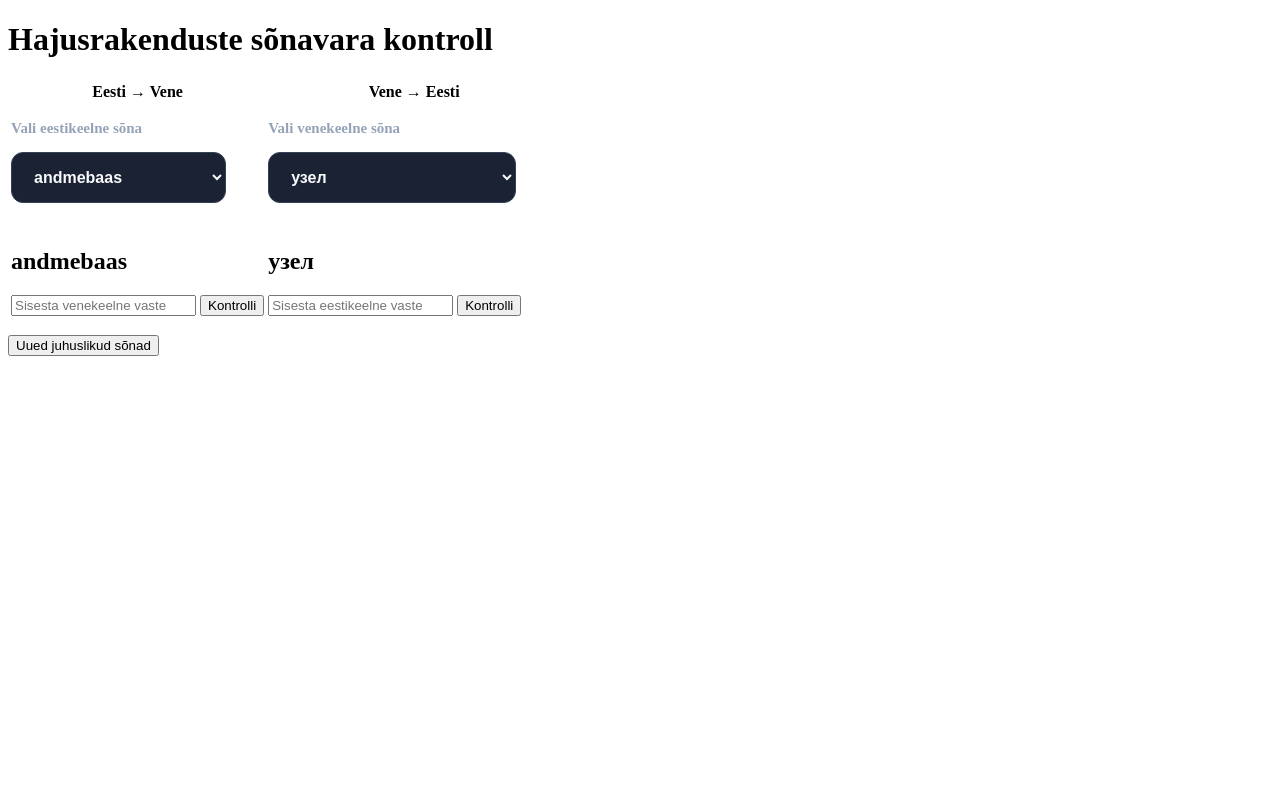
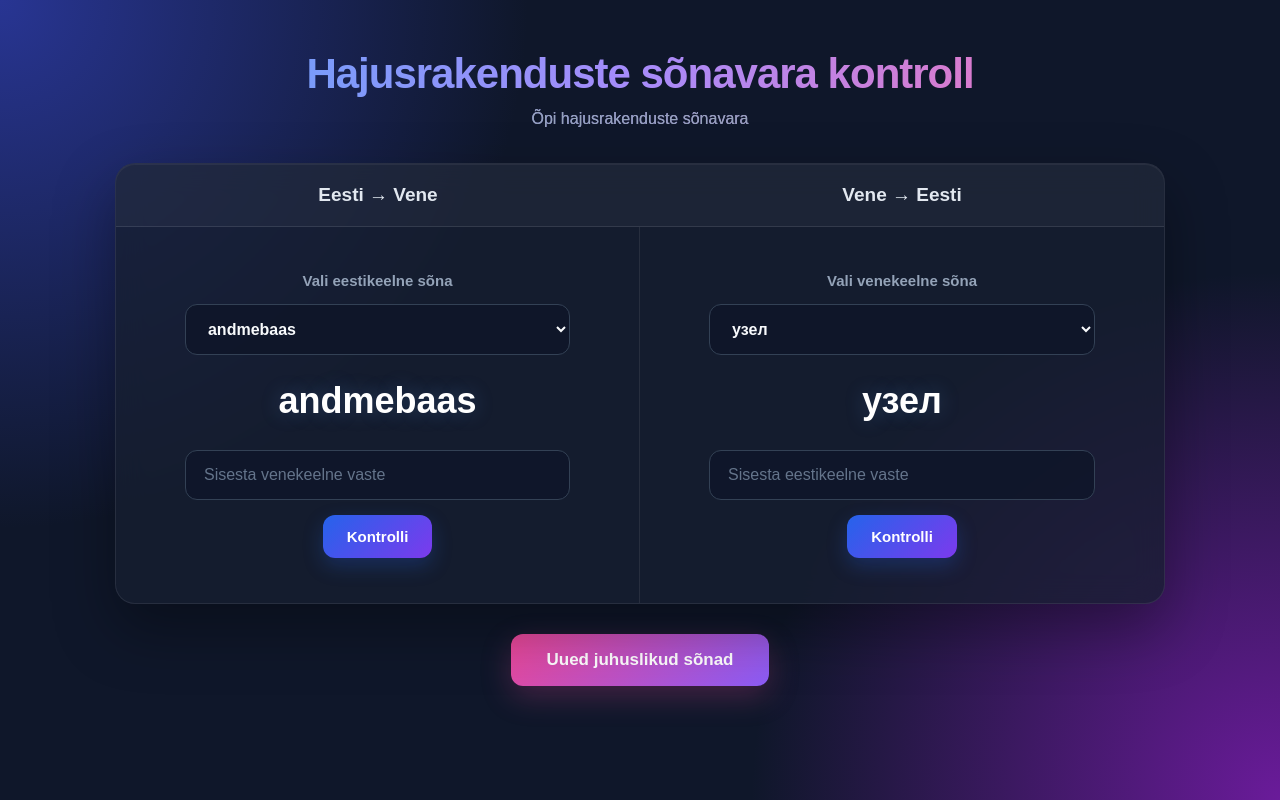
Before and after one commit to IgorAleksejevTTHK/LightTracker, a website: page index.html in a window 1280 px wide. Drawn offline with Linux system fonts and the light colour scheme.

Commit message:
[#88672] style updated

```diff
--- a/style.css
+++ b/style.css
@@ -1,5 +1,323 @@
 
-    /* Valikumenüü */
+
+* {
+    box-sizing: border-box;
+    margin: 0;
+    padding: 0;
+}
+
+body {
+    font-family: Arial, Helvetica, sans-serif;
+    min-height: 100vh;
+
+    background:
+            radial-gradient(circle at top left, #283593 0%, transparent 35%),
+            radial-gradient(circle at bottom right, #6a1b9a 0%, transparent 35%),
+            #0f172a;
+
+    color: #f8fafc;
+    padding: 50px 20px;
+}
+
+/* Põhikonteiner */
+.container {
+    max-width: 1050px;
+    margin: 0 auto;
+    text-align: center;
+}
+
+/* Pealkiri */
+h1 {
+    font-size: 42px;
+    margin-bottom: 12px;
+    font-weight: 800;
+    letter-spacing: -1px;
+
+    background: linear-gradient(90deg, #60a5fa, #a78bfa, #f472b6);
+    -webkit-background-clip: text;
+    -webkit-text-fill-color: transparent;
+}
+
+/* Väike visuaalne ala pealkirja all */
+h1::after {
+    content: "Õpi hajusrakenduste sõnavara";
+    display: block;
+
+    margin-top: 12px;
+
+    font-size: 16px;
+    font-weight: normal;
+    letter-spacing: 0;
+
+    color: #94a3b8;
+    -webkit-text-fill-color: #94a3b8;
+}
+
+/* Sõnade tabel */
+table {
+    width: 100%;
+    border-collapse: separate;
+    border-spacing: 0;
+    overflow: hidden;
+
+    margin-top: 35px;
+
+    background: rgba(15, 23, 42, 0.75);
+    border: 1px solid rgba(255, 255, 255, 0.1);
+    border-radius: 20px;
+
+    box-shadow:
+            0 25px 60px rgba(0, 0, 0, 0.35),
+            inset 0 1px 0 rgba(255, 255, 255, 0.05);
+
+    backdrop-filter: blur(15px);
+}
+
+/* Tabeli pealkirjad */
+th {
+    padding: 20px;
+
+    font-size: 19px;
+    font-weight: 700;
+
+    background: rgba(255, 255, 255, 0.06);
+    color: #e2e8f0;
+
+    border-bottom: 1px solid rgba(255, 255, 255, 0.1);
+}
+
+/* Tabeli lahtrid */
+td {
+    width: 50%;
+    padding: 45px 35px;
+
+    border-right: 1px solid rgba(255, 255, 255, 0.08);
+
+    background: rgba(255, 255, 255, 0.025);
+
+    transition: background 0.3s ease;
+}
+
+td:last-child {
+    border-right: none;
+}
+
+td:hover {
+    background: rgba(255, 255, 255, 0.06);
+}
+
+/* Kuvatav sõna */
+h2 {
+    min-height: 45px;
+
+    margin-bottom: 25px;
+
+    font-size: 36px;
+    font-weight: 800;
+
+    color: #ffffff;
+
+    text-shadow:
+            0 0 20px rgba(96, 165, 250, 0.25);
+}
+
+/* Sisestusväli */
+input {
+    width: 85%;
+    padding: 15px 18px;
+
+    margin-bottom: 15px;
+
+    font-size: 16px;
+    color: #f8fafc;
+
+    background: rgba(15, 23, 42, 0.9);
+
+    border: 1px solid #334155;
+    border-radius: 12px;
+
+    outline: none;
+
+    transition:
+            border-color 0.25s ease,
+            box-shadow 0.25s ease,
+            transform 0.25s ease;
+}
+
+input::placeholder {
+    color: #64748b;
+}
+
+input:focus {
+    border-color: #60a5fa;
+
+    box-shadow:
+            0 0 0 4px rgba(96, 165, 250, 0.12),
+            0 0 20px rgba(96, 165, 250, 0.12);
+
+    transform: translateY(-2px);
+}
+
+/* Kõik nupud */
+button {
+    border: none;
+    border-radius: 12px;
+
+    padding: 13px 24px;
+
+    font-size: 15px;
+    font-weight: 700;
+
+    color: white;
+
+    background: linear-gradient(
+            135deg,
+            #2563eb,
+            #7c3aed
+    );
+
+    cursor: pointer;
+
+    box-shadow:
+            0 8px 20px rgba(37, 99, 235, 0.25);
+
+    transition:
+            transform 0.2s ease,
+            box-shadow 0.2s ease,
+            filter 0.2s ease;
+}
+
+button:hover {
+    transform: translateY(-3px);
+
+    filter: brightness(1.12);
+
+    box-shadow:
+            0 12px 28px rgba(124, 58, 237, 0.35);
+}
+
+button:active {
+    transform: translateY(0);
+}
+
+/* Uute sõnade nupp */
+.random-button {
+    margin-top: 30px;
+
+    padding: 16px 35px;
+
+    font-size: 17px;
+
+    background: linear-gradient(
+            135deg,
+            #ec4899,
+            #8b5cf6
+    );
+
+    box-shadow:
+            0 10px 30px rgba(236, 72, 153, 0.25);
+}
+
+.random-button:hover {
+    box-shadow:
+            0 15px 35px rgba(236, 72, 153, 0.4);
+}
+
+/* Õige vastus */
+.correct {
+    margin-top: 15px;
+
+    font-size: 17px;
+    font-weight: 700;
+
+    color: #4ade80;
+
+    animation: appear 0.3s ease;
+}
+
+/* Vale vastus */
+.wrong {
+    margin-top: 15px;
+
+    font-size: 17px;
+    font-weight: 700;
+
+    color: #fb7185;
+
+    animation: appear 0.3s ease;
+}
+
+/* Vastuse animatsioon */
+@keyframes appear {
+    from {
+        opacity: 0;
+        transform: translateY(8px);
+    }
+
+    to {
+        opacity: 1;
+        transform: translateY(0);
+    }
+}
+
+/* Telefonide jaoks */
+@media (max-width: 750px) {
+
+    body {
+        padding: 30px 12px;
+    }
+
+    h1 {
+        font-size: 30px;
+    }
+
+    table {
+        display: block;
+        border-radius: 16px;
+    }
+
+    thead,
+    tbody,
+    tr {
+        display: block;
+    }
+
+    th {
+        display: none;
+    }
+
+    td {
+        display: block;
+        width: 100%;
+
+        padding: 35px 20px;
+
+        border-right: none;
+        border-bottom: 1px solid rgba(255, 255, 255, 0.1);
+    }
+
+    td:last-child {
+        border-bottom: none;
+    }
+
+    h2 {
+        font-size: 30px;
+    }
+
+    input {
+        width: 100%;
+    }
+
+    button {
+        width: 100%;
+    }
+
+    .random-button {
+        width: 100%;
+    }
+}
+
+/* Valikumenüü */
 select {
     width: 85%;
     padding: 15px 18px;
```
